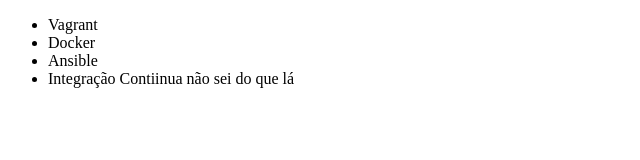
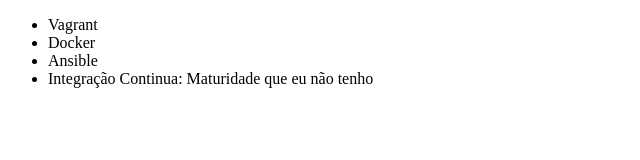
Before and after one commit to ArthurGuiS/Estudando-git, a plain HTML site: page index.html in a window 1280 px wide. Shown: the full height of the page, 0-640 px from the left. Drawn offline with Linux system fonts and the light colour scheme.

Commit message:
Renomeando curso de Integração Contínua

```diff
--- a/index.html
+++ b/index.html
@@ -9,7 +9,7 @@
         <li>Vagrant</li>
         <li>Docker</li>
         <li>Ansible</li>
-        <li>Integração Contiinua não sei do que lá</li>
+        <li>Integração Continua: Maturidade que eu não tenho</li>
     </ul>
 </body>
 </html>
```
